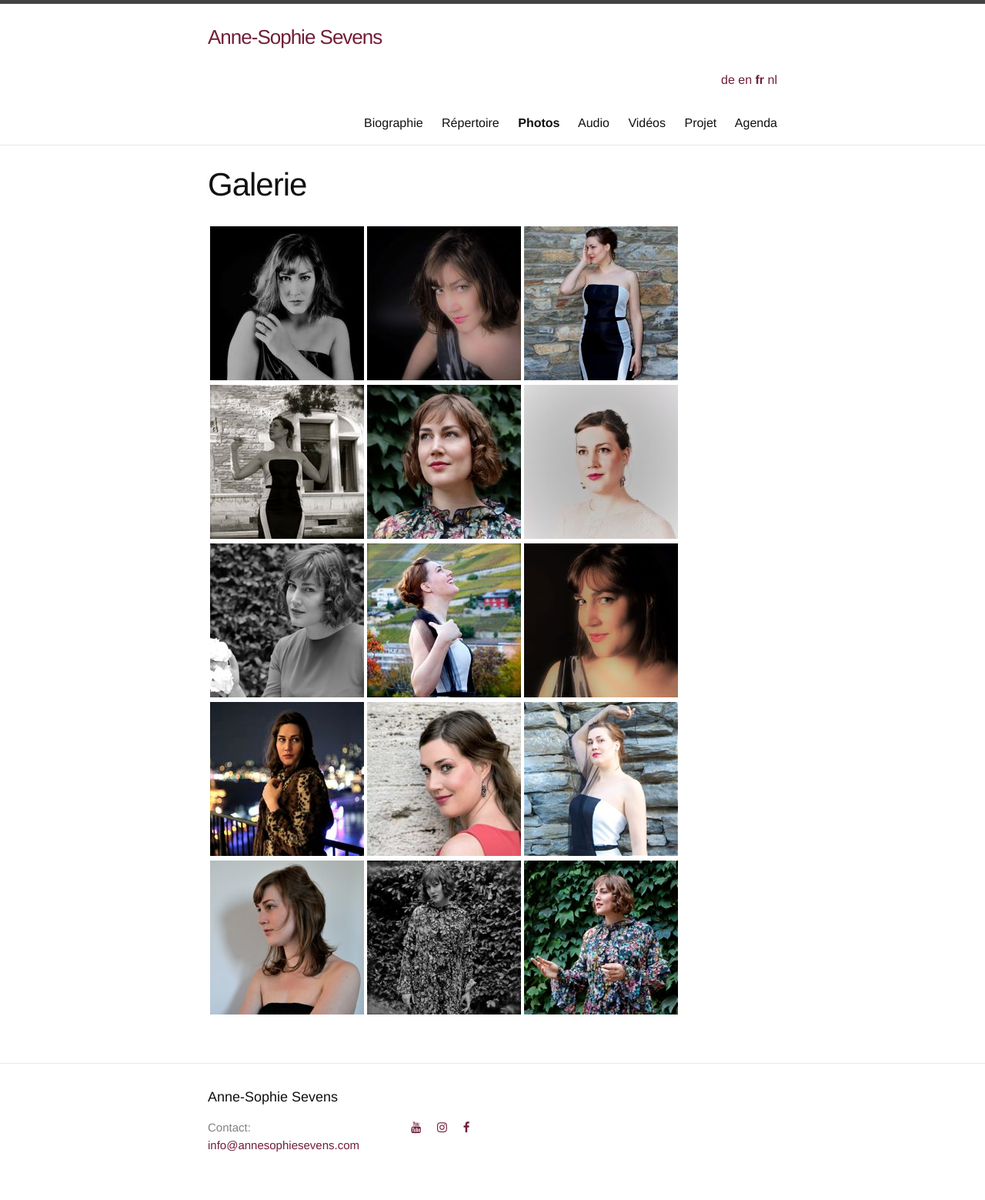
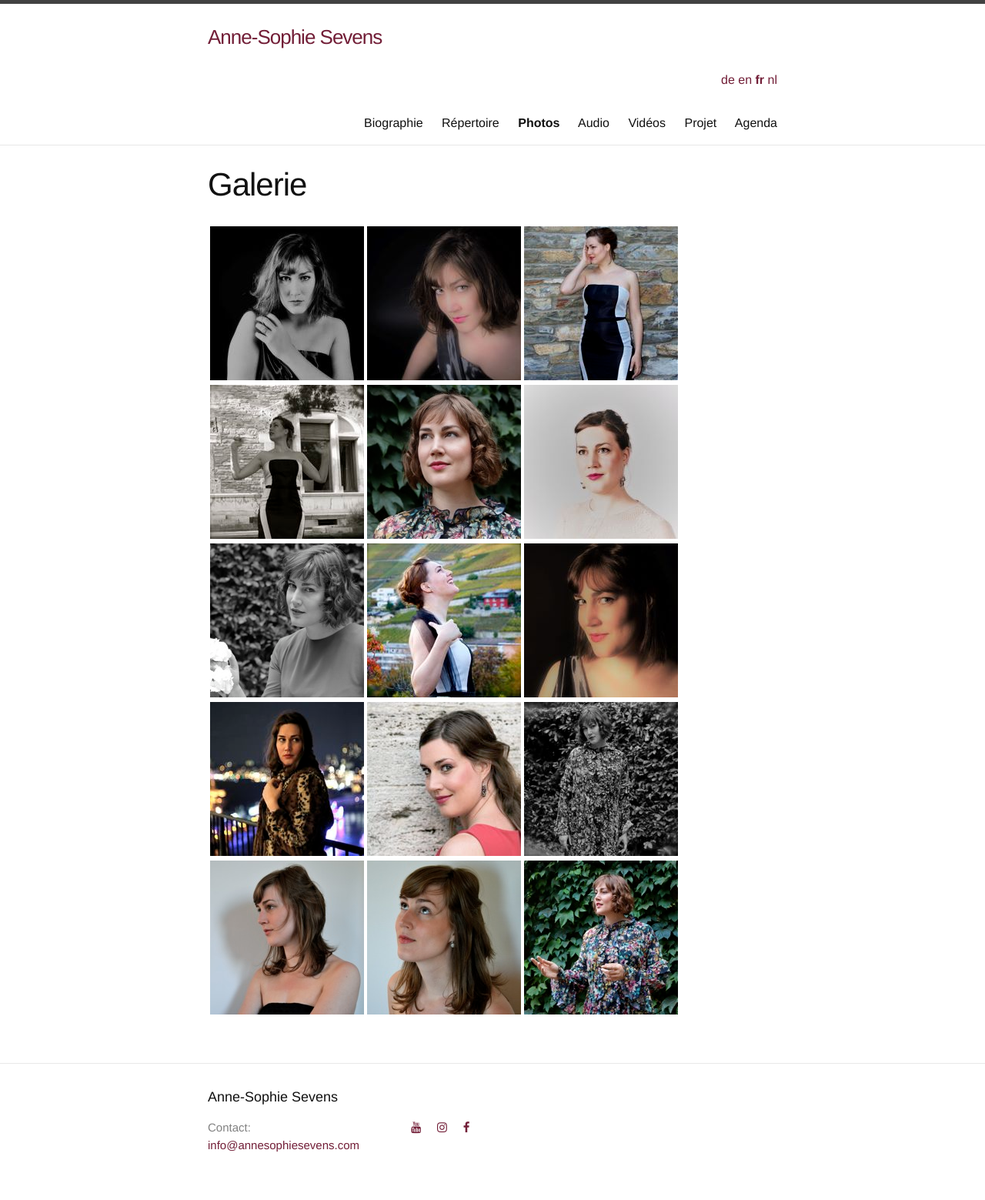
Before and after one commit to annesophie-sevens/annesophie-sevens.github.io, a Jekyll site: the page built from pictures-fr.md, in a window 1280 px wide. Shown: the whole page at 77% size. Built offline with Jekyll 4.4.1, drawn with Linux system fonts in a browser that asks for light colours; nearby versions of some CDN libraries.

Commit message:
Update pictures-fr.md

```diff
--- a/pictures-fr.md
+++ b/pictures-fr.md
@@ -11,6 +11,6 @@
 
 | <a href="/assets/2788.jpg"> ![]({{ site.baseurl }}/assets/2788c.jpg) </a> | <a href="/assets/a4.jpg"> ![]({{ site.baseurl }}/assets/a4-thumbnail.jpg) </a> | <a href="/assets/IX.jpg"> ![]({{ site.baseurl }}/assets/IXc.jpg) </a> |
 
-|  <a href="/assets/b2.jpg">  ![]({{ site.baseurl }}/assets/b2-thumbnail.jpg) </a> | <a href="/assets/muurfoto.jpg"> ![]({{ site.baseurl }}/assets/muurfoto_thumbnail.jpg) </a> | <a href="/assets/3240.jpg">![]({{ site.baseurl }}/assets/3240c.jpg) </a> |
+|  <a href="/assets/b2.jpg">  ![]({{ site.baseurl }}/assets/b2-thumbnail.jpg) </a> | <a href="/assets/muurfoto.jpg"> ![]({{ site.baseurl }}/assets/muurfoto_thumbnail.jpg) </a> | <a href="/assets/2743.jpg">![]({{ site.baseurl }}/assets/2743c.jpg) </a> |
 
-|  <a href="/assets/ja0.jpg">  ![]({{ site.baseurl }}/assets/ja0c.jpg) </a> | <a href="/assets/2743.jpg"> ![]({{ site.baseurl }}/assets/2743c.jpg) </a> | <a href="/assets/ja5.jpg">![]({{ site.baseurl }}/assets/ja5c.jpg) </a> |
+|  <a href="/assets/ja0.jpg">  ![]({{ site.baseurl }}/assets/ja0c.jpg) </a> | <a href="/assets/ja.jpg"> ![]({{ site.baseurl }}/assets/jac.jpg) </a> | <a href="/assets/ja5.jpg">![]({{ site.baseurl }}/assets/ja5c.jpg) </a> |
```
